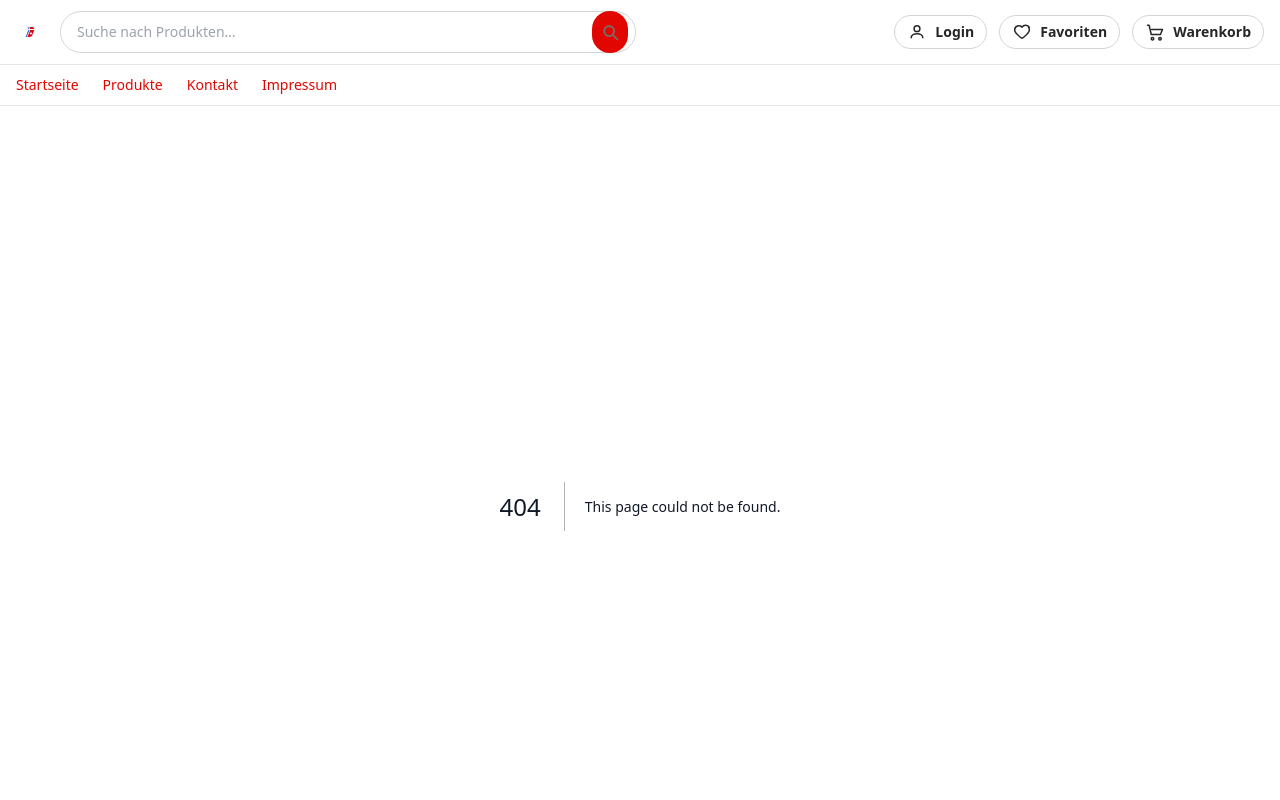
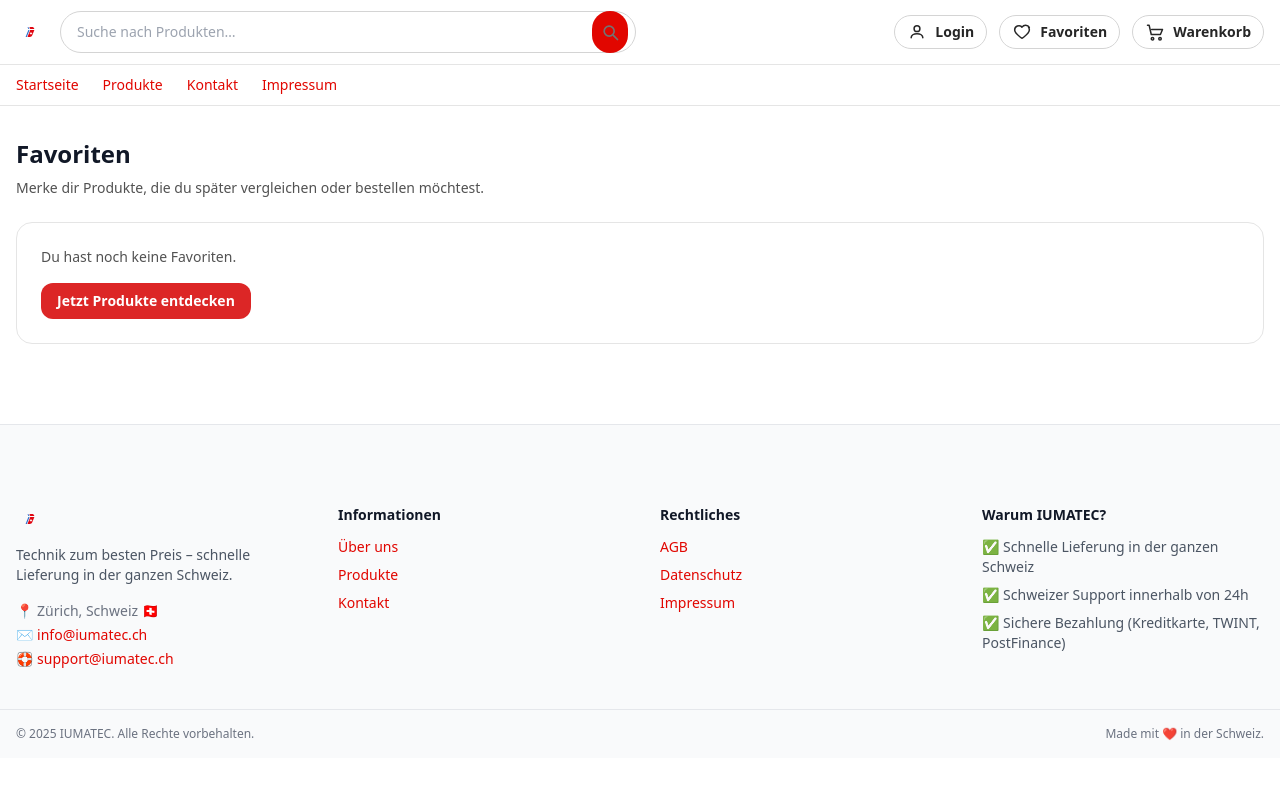
Before and after one commit to celsoneves32/iumatec-site, a Next.js app: page /favoriten in a window 1280 px wide. Before the commit this address had no page. Shown: the top 800 px of the page. Built offline with nearby package versions, Linux system fonts and the light colour scheme.

Commit message:
Create page.tsx

```diff
--- /dev/null
+++ b/app/favoriten/page.tsx
@@ -0,0 +1,91 @@
+"use client";
+
+import Link from "next/link";
+import Image from "next/image";
+import { useFavorites } from "@/context/FavoritesContext";
+import { PRODUCTS, getProductById } from "@/data/products";
+
+export default function FavoritesPage() {
+  const { ids, toggle } = useFavorites();
+
+  const favoriteProducts = ids
+    .map((id) => getProductById(id))
+    .filter((p): p is (typeof PRODUCTS)[number] => Boolean(p));
+
+  const hasFavorites = favoriteProducts.length > 0;
+
+  return (
+    <main className="max-w-7xl mx-auto px-4 py-8">
+      <h1 className="text-2xl font-semibold mb-2">Favoriten</h1>
+      <p className="text-sm text-neutral-600 mb-6">
+        Merke dir Produkte, die du später vergleichen oder bestellen möchtest.
+      </p>
+
+      {!hasFavorites && (
+        <div className="rounded-2xl border border-neutral-200 bg-white p-6 text-sm text-neutral-600">
+          Du hast noch keine Favoriten.
+          <div className="mt-4">
+            <Link
+              href="/produkte"
+              className="inline-block px-4 py-2 rounded-xl bg-red-600 text-white text-sm font-semibold hover:bg-red-700 transition"
+            >
+              Jetzt Produkte entdecken
+            </Link>
+          </div>
+        </div>
+      )}
+
+      {hasFavorites && (
+        <section className="grid gap-6 sm:grid-cols-2 lg:grid-cols-3">
+          {favoriteProducts.map((product) => (
+            <article
+              key={product.id}
+              className="group rounded-2xl border border-neutral-200 bg-white shadow-sm hover:shadow-md transition-shadow flex flex-col"
+            >
+              <Link
+                href={`/produkte/${product.id}`}
+                className="block relative w-full aspect-[4/3] overflow-hidden rounded-t-2xl"
+              >
+                <Image
+                  src={product.image}
+                  alt={product.title}
+                  width={600}
+                  height={400}
+                  className="w-full h-full object-cover group-hover:scale-[1.02] transition-transform"
+                />
+              </Link>
+
+              <div className="flex flex-1 flex-col p-4 gap-2">
+                <p className="text-[11px] uppercase tracking-wide text-neutral-500">
+                  {product.category}
+                </p>
+                <Link
+                  href={`/produkte/${product.id}`}
+                  className="line-clamp-2 text-sm font-semibold text-neutral-900 group-hover:text-red-600"
+                >
+                  {product.title}
+                </Link>
+                <p className="mt-1 line-clamp-2 text-xs text-neutral-600">
+                  {product.description}
+                </p>
+
+                <div className="mt-2 flex items-center justify-between">
+                  <p className="text-base font-semibold text-neutral-900">
+                    CHF {product.price.toFixed(2)}
+                  </p>
+                  <button
+                    type="button"
+                    onClick={() => toggle(product.id)}
+                    className="text-xs text-red-600 hover:underline"
+                  >
+                    Entfernen
+                  </button>
+                </div>
+              </div>
+            </article>
+          ))}
+        </section>
+      )}
+    </main>
+  );
+}
```
